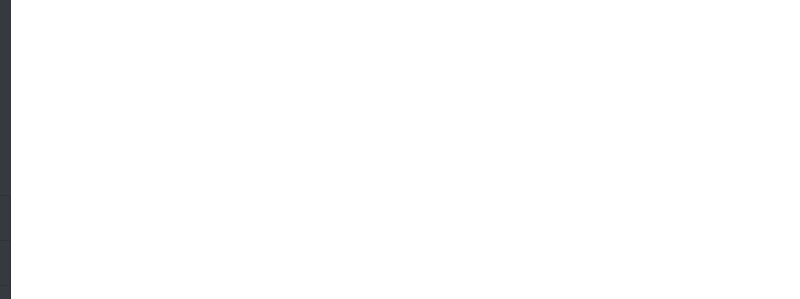
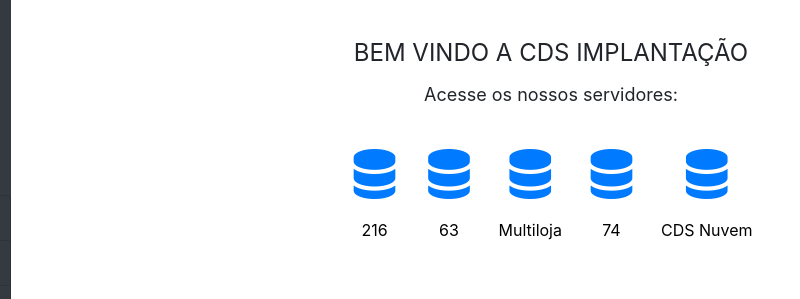
Before and after one commit to okarlheinz/FerramentasImplantacao, a plain HTML site: page index.html in a window 1280 px wide. Shown: the top 299 px of the page, 189-989 px from the left. Drawn offline with nearby package versions, Linux system fonts and the light colour scheme.

Commit message:
Inserindo uma tela inicial com acesso aos servidores

```diff
--- a/index.html
+++ b/index.html
@@ -11,7 +11,6 @@
 
     <!-- Favicon -->
     <link rel="icon" type="image/png" href="./IMG/FAVICON.png">
-
 </head>
 
 <body>
@@ -31,7 +30,37 @@
     </div>
 
     <div class="content" id="conteudo">
-        <!-- Conteúdo será carregado aqui -->
+        <!-- Mensagem de boas-vindas -->
+        <div class="welcome-message">
+            BEM VINDO A CDS IMPLANTAÇÃO
+        </div>
+        <div class="subtitle">
+            Acesse os nossos servidores:
+        </div>
+
+        <!-- Ícones de servidores -->
+        <div class="server-icons">
+            <a href="http://216.245.218.2:800/" target="_blank" class="server-link">
+                <i class="bi bi-server server-icon"></i>
+                <div class="server-description">216</div>
+            </a>
+            <a href="http://63.143.45.98:800/" target="_blank" class="server-link">
+                <i class="bi bi-server server-icon"></i>
+                <div class="server-description">63</div>
+            </a>
+            <a href="http://63.143.45.98:800/Multiloja" target="_blank" class="server-link">
+                <i class="bi bi-server server-icon"></i>
+                <div class="server-description">Multiloja</div>
+            </a>
+            <a href="https://74.63.213.142:800/" target="_blank" class="server-link">
+                <i class="bi bi-server server-icon"></i>
+                <div class="server-description">74</div>
+            </a>
+            <a href="http://cdsnuvem.com.br" target="_blank" class="server-link">
+                <i class="bi bi-server server-icon"></i>
+                <div class="server-description">CDS Nuvem</div>
+            </a>
+        </div>
     </div>
 
     <script src="https://code.jquery.com/jquery-3.6.0.min.js"></script>
--- a/styles.css
+++ b/styles.css
@@ -68,3 +68,46 @@ body {
     padding: 15px;
     width: calc(100% - 200px); /* Ajusta a largura do conteúdo */
 }
+
+
+
+.server-icons {
+    text-align: center;
+    margin-top: 20px;
+}
+
+.server-link {
+    display: inline-block;
+    margin: 10px;
+    text-align: center;
+}
+
+.server-link:hover {
+    transform: scale(1.2);
+    transition: transform 0.3s ease;
+}
+
+.server-icon {
+    font-size: 50px;
+    cursor: pointer;
+    color: #007bff;
+    transition: transform 0.3s ease;
+}
+
+.server-description {
+    margin-top: 5px;
+    font-size: 16px;
+    color: #000;
+}
+
+.welcome-message {
+    text-align: center;
+    font-size: 24px;
+    margin-top: 20px;
+}
+
+.subtitle {
+    text-align: center;
+    font-size: 18px;
+    margin-top: 10px;
+}
```
Also changed, not shown: JS/scripts.js (line endings or trailing spaces).
